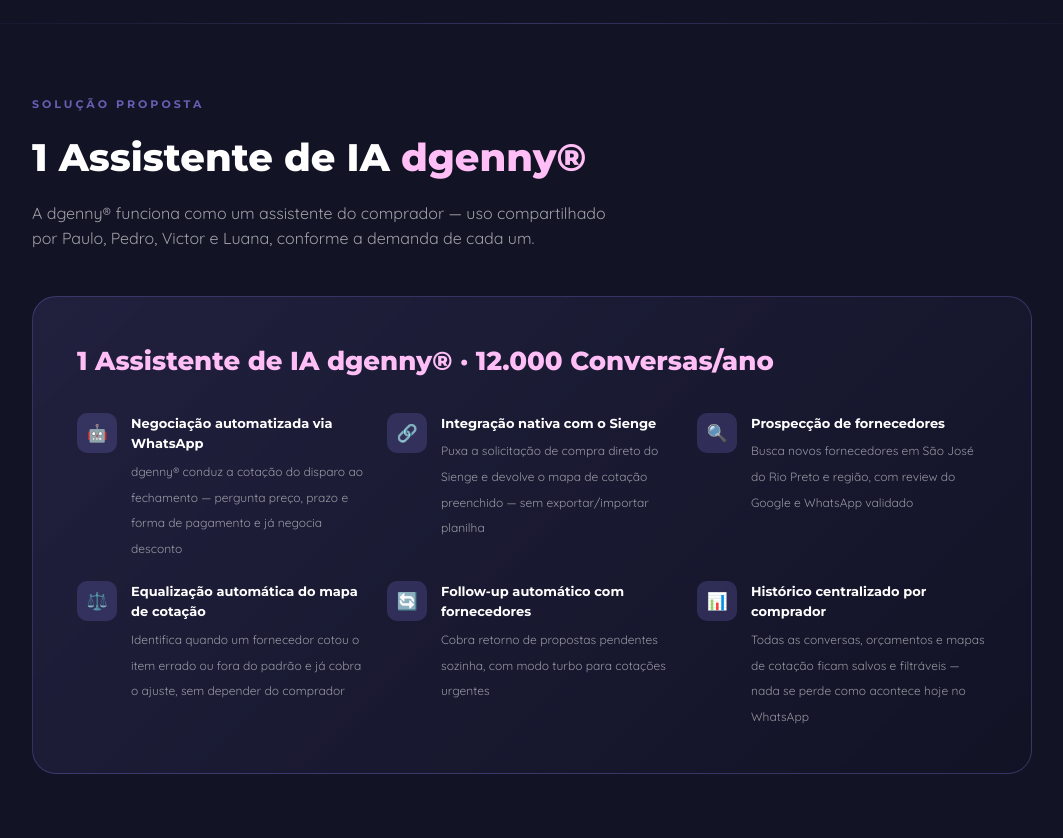
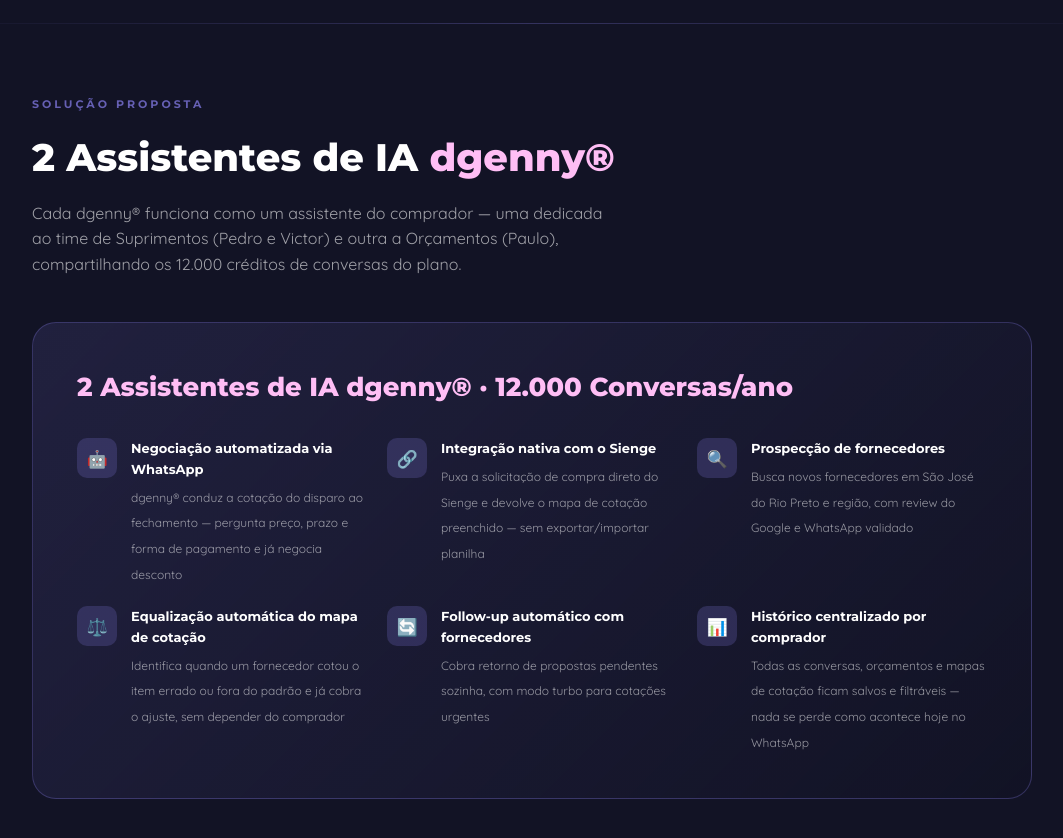
Before and after one commit to saviostang/proposta-lupema, a plain HTML site: page index.html in a window 1280 px wide. Shown: the part 1920-2758 px from the top of the page, without its empty margins (108-1171 px from the left). Drawn offline with Linux system fonts and the light colour scheme.

Commit message:
Ajusta para 2 assistentes de IA (Suprimentos + Orcamentos)

```diff
--- a/index.html
+++ b/index.html
@@ -138,7 +138,7 @@
   </div>
   <div><div class="badge">Proposta Comercial</div></div>
   <h1>Mais tempo pra negociar,<br><em>menos tempo digitando</em></h1>
-  <p class="hero-sub">Proposta para <strong>Lupema Engenharia</strong> · 1 Assistente de IA dgenny®</p>
+  <p class="hero-sub">Proposta para <strong>Lupema Engenharia</strong> · 2 Assistentes de IA dgenny®</p>
   <div class="hero-metrics">
     <div class="hm"><div class="hm-val">R$ 1,2M</div><div class="hm-lbl">Volume de compras/mês</div></div>
     <div class="hm"><div class="hm-val">9×</div><div class="hm-lbl">ROI Ano 1 (realista)</div></div>
@@ -202,10 +202,10 @@
 <!-- PLANO -->
 <section class="section">
   <div class="sec-badge">Solução Proposta</div>
-  <h2 class="sec-title">1 Assistente de IA <em>dgenny®</em></h2>
-  <p class="sec-desc">A dgenny® funciona como um assistente do comprador — uso compartilhado por Paulo, Pedro, Victor e Luana, conforme a demanda de cada um.</p>
+  <h2 class="sec-title">2 Assistentes de IA <em>dgenny®</em></h2>
+  <p class="sec-desc">Cada dgenny® funciona como um assistente do comprador — uma dedicada ao time de Suprimentos (Pedro e Victor) e outra a Orçamentos (Paulo), compartilhando os 12.000 créditos de conversas do plano.</p>
   <div class="plan-card">
-    <div class="plan-title">1 Assistente de IA dgenny® · 12.000 Conversas/ano</div>
+    <div class="plan-title">2 Assistentes de IA dgenny® · 12.000 Conversas/ano</div>
     <div class="plan-features">
       <div class="pf">
         <div class="pf-icon">🤖</div>
@@ -339,16 +339,16 @@
 <section class="section">
   <div class="sec-badge">Investimento</div>
   <h2 class="sec-title"><em>Investimento</em></h2>
-  <p class="sec-desc">Plano de créditos de conversas — 1 Assistente de IA dgenny® com uso compartilhado por toda a equipe de compras e orçamentos.</p>
+  <p class="sec-desc">Plano de créditos de conversas — 2 Assistentes de IA dgenny®, um para Suprimentos e outro para Orçamentos.</p>
   <div style="max-width:480px;margin:0 auto">
     <div class="pc anual">
       <div class="ptag">Plano Anual · 12.000 conversas/ano</div>
-      <div class="pname">Assistente de IA dgenny® — Lupema Engenharia</div>
+      <div class="pname">2 Assistentes de IA dgenny® — Lupema Engenharia</div>
       <div class="pprice">R$ 4.000<span style="font-size:17px;color:#FFBEF5;font-weight:700"> /mês</span></div>
       <ul class="pitems">
-        <li>1 Assistente de IA dgenny®</li>
-        <li>12.000 conversas iniciadas/ano</li>
-        <li>Uso compartilhado — Paulo, Pedro, Victor e Luana</li>
+        <li>2 Assistentes de IA dgenny® (Suprimentos + Orçamentos)</li>
+        <li>12.000 conversas iniciadas/ano (créditos compartilhados)</li>
+        <li>Uso por Paulo, Pedro, Victor e Luana</li>
         <li>Integração nativa com o Sienge</li>
         <li>WhatsApp Business oficial (Meta)</li>
         <li>Prospecção e equalização automática de fornecedores</li>
```
